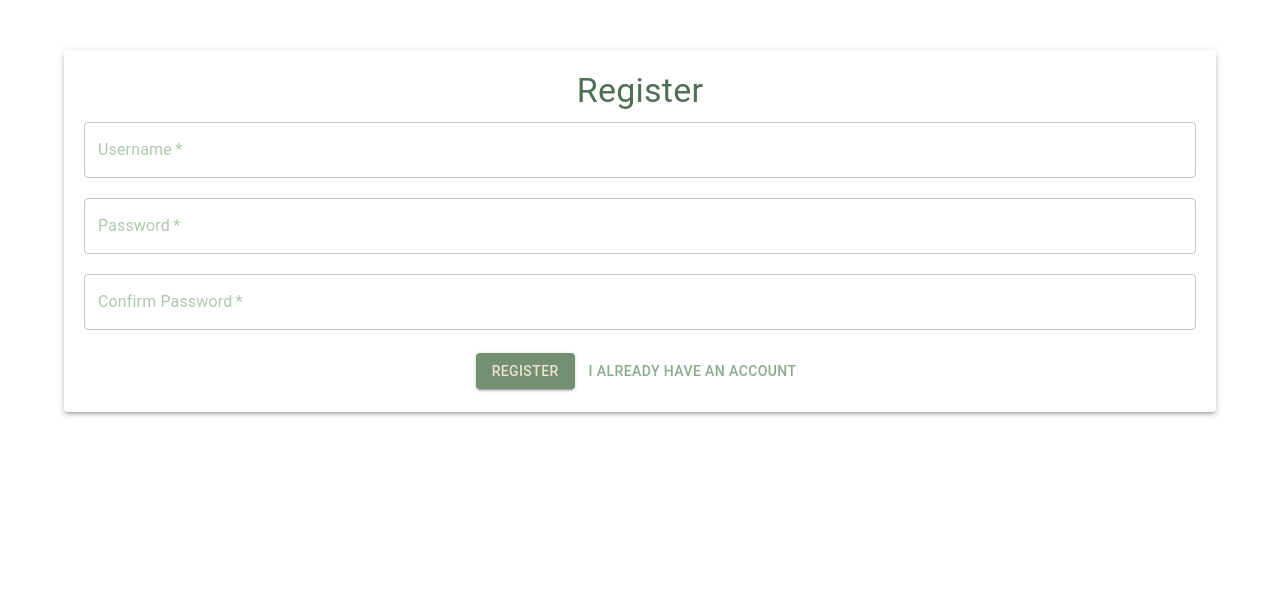
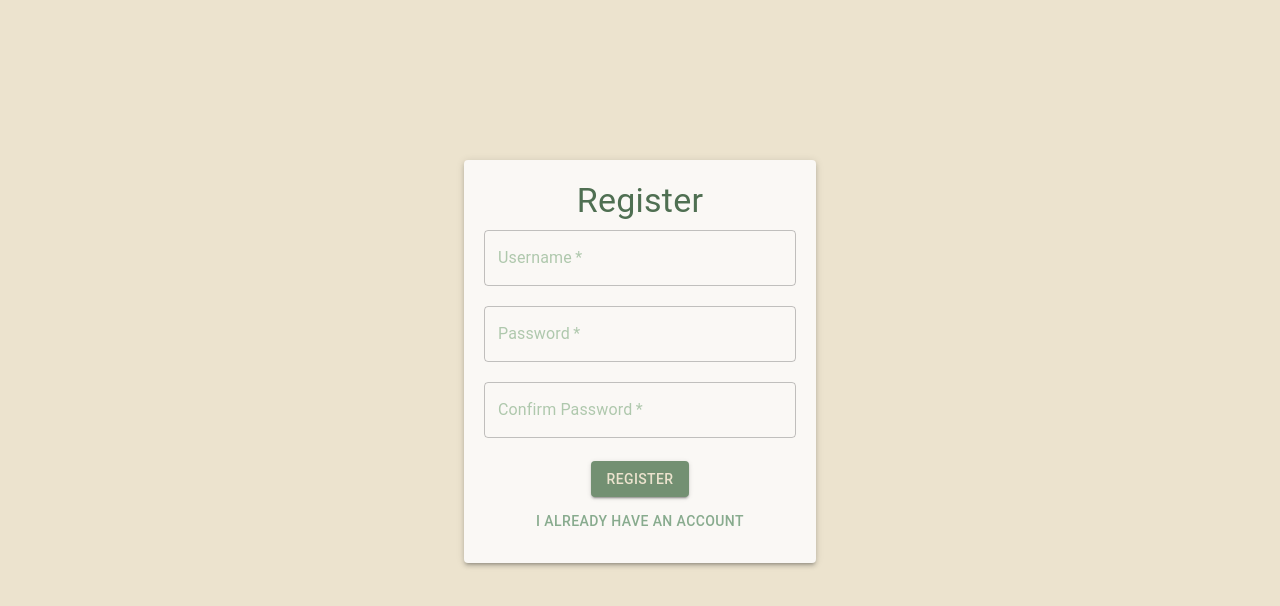
Before and after one commit to FilipZmija/GuessTheScore, a React (Create React App) app in the folder frontend/: page /auth/register in a window 1280 px wide. Shown: the top 606 px of the page. Built offline with nearby package versions, Linux system fonts and the light colour scheme.

Commit message:
Fix css for register and login component

```diff
--- a/frontend/src/Auth/Auth.jsx
+++ b/frontend/src/Auth/Auth.jsx
@@ -27,8 +27,8 @@ export default function Auth() {
   }, []);
 
   return (
-    <div className="auth-container">
+    <>
       <Login />
-    </div>
+    </>
   );
 }
--- a/frontend/src/Auth/Login.jsx
+++ b/frontend/src/Auth/Login.jsx
@@ -11,13 +11,14 @@ import {
 import { useDispatch } from "react-redux";
 import { login } from "../redux/authSlice";
 import axios from "axios";
-
+import { Toolbar } from "@mui/material";
 const formContainerStyle = {
   maxWidth: "400px",
   minWidth: "350px",
   margin: "auto",
-  marginTop: "50px",
   textAlign: "center",
+  height: "100%",
+  marginTop: "15vh",
 };
 
 const textFieldStyle = {
@@ -64,18 +65,24 @@ const Login = () => {
   };
 
   return (
+    <>
+      <Toolbar />
+
       <Container sx={formContainerStyle} maxWidth="false">
         <Paper
           elevation={3}
           sx={{
             padding: "20px",
             color: "#4F6F52",
+            backgroundColor: "#faf8f5",
           }}
         >
           <Typography variant="h4" gutterBottom>
             Login
           </Typography>
-        <Typography variant="h7">{message}</Typography>
+          <Typography variant="h7" sx={{ color: "rgb(230, 0, 0)" }}>
+            {message}
+          </Typography>
           <Box sx={{ mt: "8px" }}>
             <form onSubmit={(e) => handleLogin(e)}>
               <TextField
@@ -108,6 +115,7 @@ const Login = () => {
           </Box>
         </Paper>
       </Container>
+    </>
   );
 };
 
--- a/frontend/src/Auth/Register.jsx
+++ b/frontend/src/Auth/Register.jsx
@@ -1,14 +1,22 @@
 import React from "react";
 import { useState } from "react";
-import { Container, Paper, TextField, Button, Typography } from "@mui/material";
+import {
+  Container,
+  Paper,
+  TextField,
+  Button,
+  Typography,
+  Box,
+} from "@mui/material";
 import axios from "axios";
+import CssBaseline from "@mui/material/CssBaseline";
 
 const formContainerStyle = {
   maxWidth: "400px",
   minWidth: "350px",
   margin: "auto",
-  marginTop: "50px",
   textAlign: "center",
+  marginTop: "20vh",
 };
 
 const textFieldStyle = {
@@ -32,6 +40,7 @@ const secndaryButtonStyle = {
     backgroundColor: "rgb(236, 227, 206, 0.4)",
   },
 };
+
 const Register = () => {
   const [credentails, setCredentials] = useState({
     username: "",
@@ -59,12 +68,15 @@ const Register = () => {
     }
   };
   return (
-    <Container sx={formContainerStyle}>
+    <>
+      <CssBaseline />
+      <Container sx={formContainerStyle} maxWidth="false">
         <Paper
           elevation={3}
           sx={{
             padding: "20px",
             color: "#4F6F52",
+            backgroundColor: "#faf8f5",
           }}
         >
           {success ? (
@@ -80,15 +92,13 @@ const Register = () => {
               <Typography variant="h7" sx={{ color: "rgb(230, 0, 0)" }}>
                 {error}
               </Typography>
+              <Box sx={{ mt: "8px" }}>
                 <form onSubmit={handleSubmit}>
                   <TextField
                     required
                     label="Username"
                     variant="outlined"
-                sx={{
-                  marginTop: "10px",
-                  ...textFieldStyle,
-                }}
+                    sx={textFieldStyle}
                     onChange={(e) =>
                       setCredentials((prev) => {
                         return { ...prev, username: e.target.value };
@@ -118,7 +128,9 @@ const Register = () => {
                         return { ...prev, confirmedPassword: e.target.value };
                       })
                     }
-                error={credentails.password !== credentails.confirmedPassword}
+                    error={
+                      credentails.password !== credentails.confirmedPassword
+                    }
                   />
                   <Button
                     type="submit"
@@ -130,6 +142,7 @@ const Register = () => {
                   >
                     Register
                   </Button>
+                </form>
                 <Button
                   type="submit"
                   variant="text"
@@ -138,11 +151,12 @@ const Register = () => {
                 >
                   I already have an account
                 </Button>
-            </form>
+              </Box>
             </>
           )}
         </Paper>
       </Container>
+    </>
   );
 };
 
```
Lines whose indentation alone changed are shown as unchanged.
